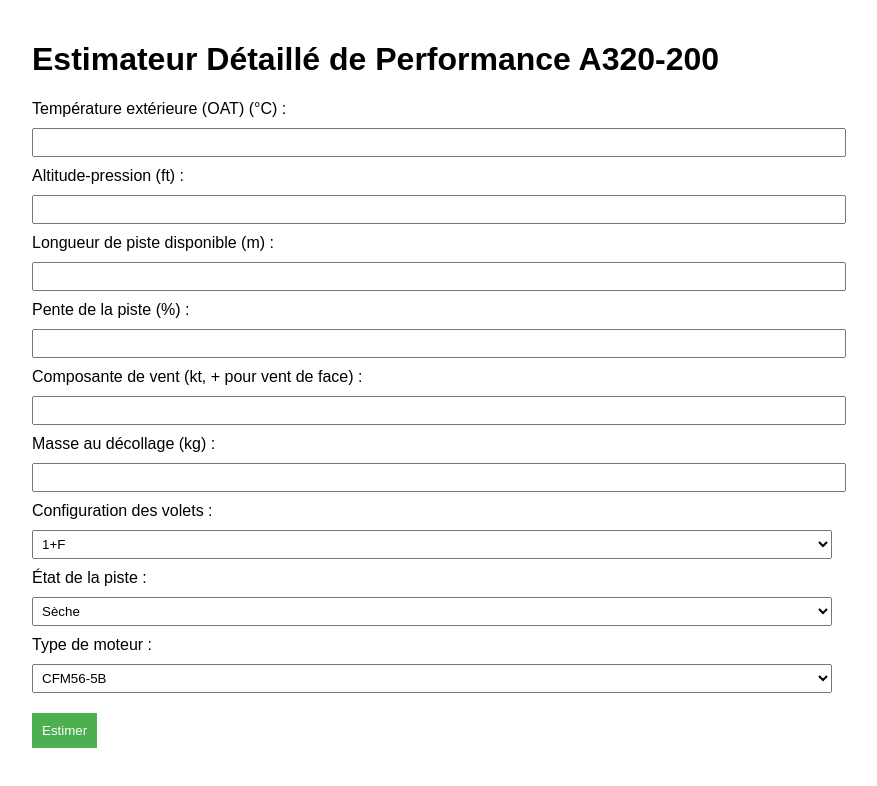
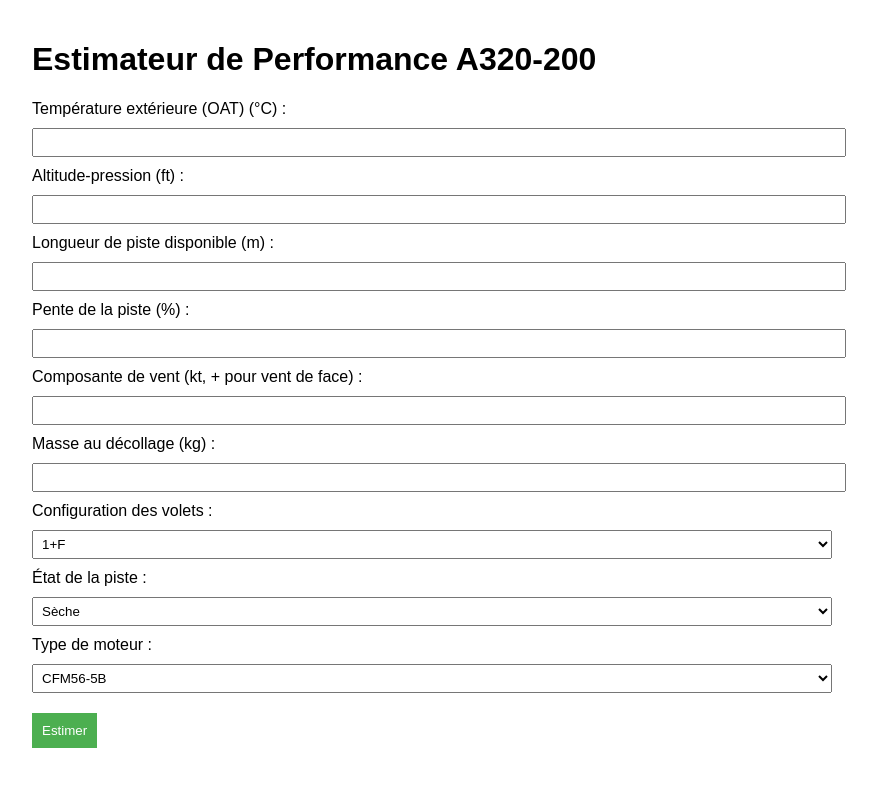
Before and after one commit to btima/a320-flex-temp-speed-calculator, a plain HTML site: page index.html in a window 1280 px wide. Shown: the whole page, without its empty margins (208-1085 px from the left). Drawn offline with Linux system fonts and the light colour scheme.

Commit message:
Update index.html

```diff
--- a/index.html
+++ b/index.html
@@ -35,7 +35,7 @@
     </style>
 </head>
 <body>
-    <h1>Estimateur Détaillé de Performance A320-200</h1>
+    <h1>Estimateur de Performance A320-200</h1>
     <form id="calculator">
         <label for="oat">Température extérieure (OAT) (°C) :</label>
         <input type="number" id="oat" required>
```
